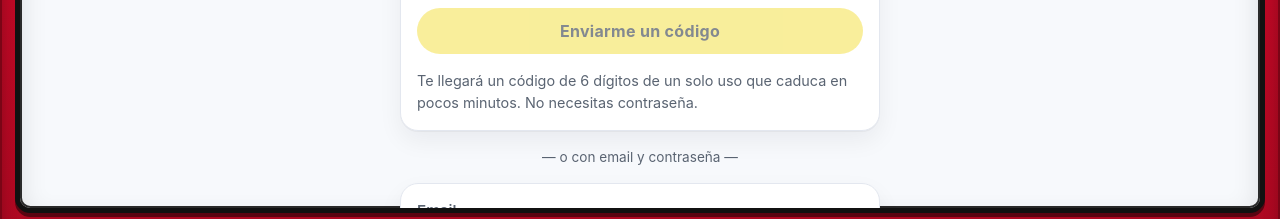
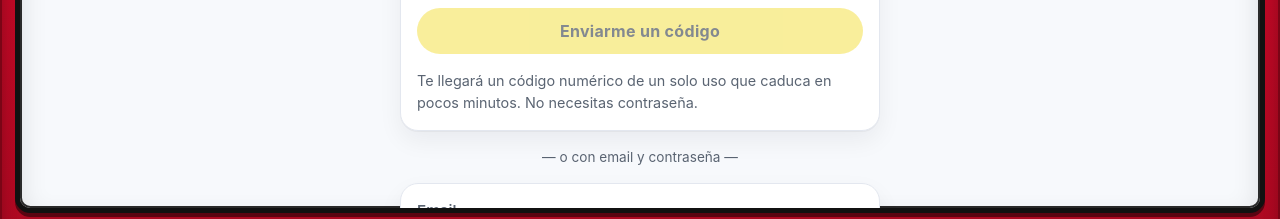
Before and after one commit to panchoalvarezg/PokemonScan, a Next.js app in the folder pokemon-card-pokedex/: page /login in a window 1280 px wide. Shown: the part 492-711 px from the top of the page. Built offline with nearby package versions, Linux system fonts and the light colour scheme.

Commit message:
fixeo longitud digitos OTP miagic link

```diff
--- a/pokemon-card-pokedex/components/AuthForm.tsx
+++ b/pokemon-card-pokedex/components/AuthForm.tsx
@@ -261,8 +261,8 @@ export function AuthForm({ mode }: { mode: Mode }) {
               {otpLoading ? "Enviando código…" : "Enviarme un código"}
             </button>
             <div className="small" style={{ color: "var(--muted)" }}>
-              Te llegará un código de 6 dígitos de un solo uso que caduca en
-              pocos minutos. No necesitas contraseña.
+              Te llegará un código numérico de un solo uso que caduca en pocos
+              minutos. No necesitas contraseña.
             </div>
           </>
         ) : (
@@ -272,19 +272,19 @@ export function AuthForm({ mode }: { mode: Mode }) {
               para entrar.
             </div>
             <div className="field">
-              <label>Código de 6 dígitos</label>
+              <label>Código de verificación</label>
               <input
                 type="text"
                 inputMode="numeric"
                 pattern="[0-9]*"
-                maxLength={6}
+                maxLength={10}
                 value={otpCode}
                 onChange={(e) =>
-                  setOtpCode(e.target.value.replace(/\D/g, "").slice(0, 6))
+                  setOtpCode(e.target.value.replace(/\D/g, "").slice(0, 10))
                 }
                 required
                 autoComplete="one-time-code"
-                placeholder="••••••"
+                placeholder="••••••••"
                 style={{
                   letterSpacing: "0.4em",
                   textAlign: "center",
```
